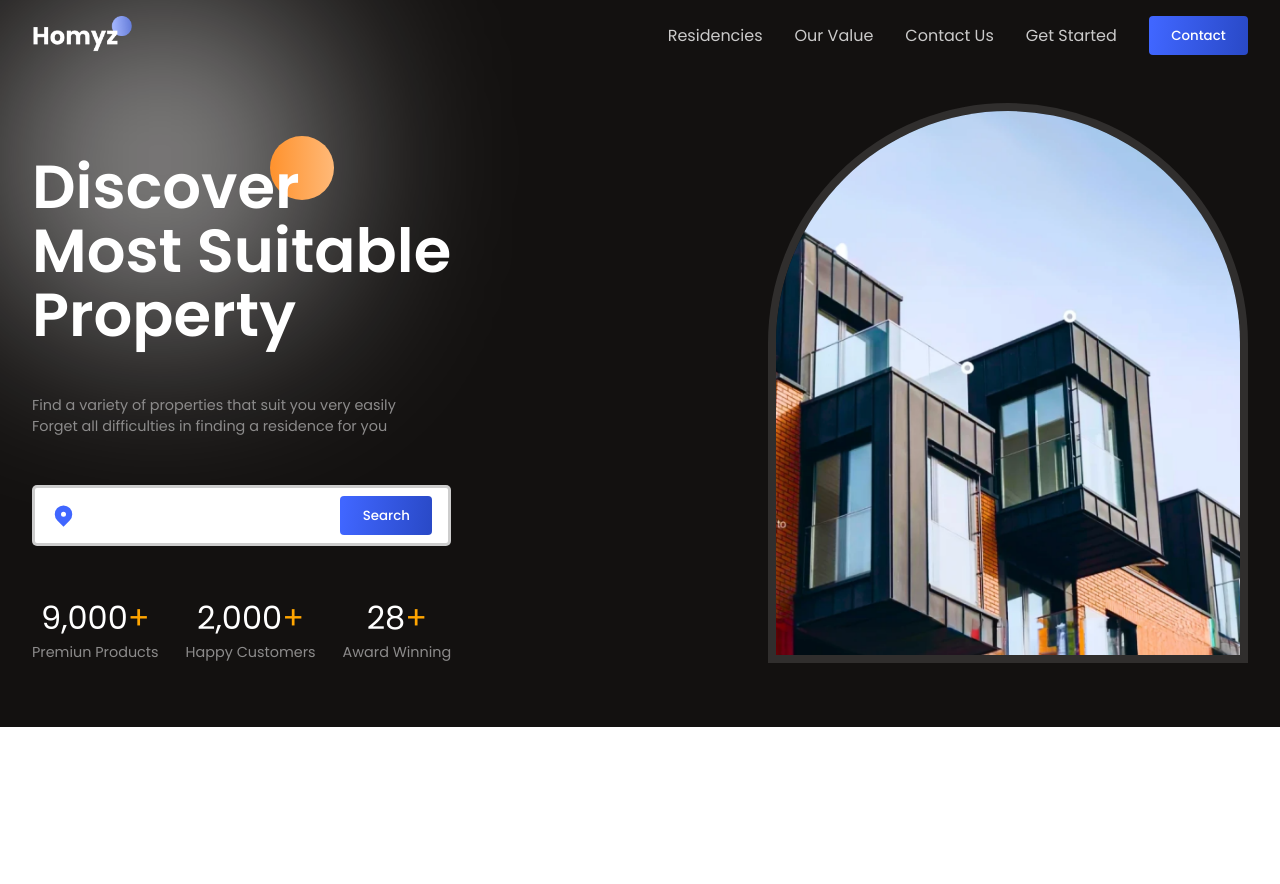
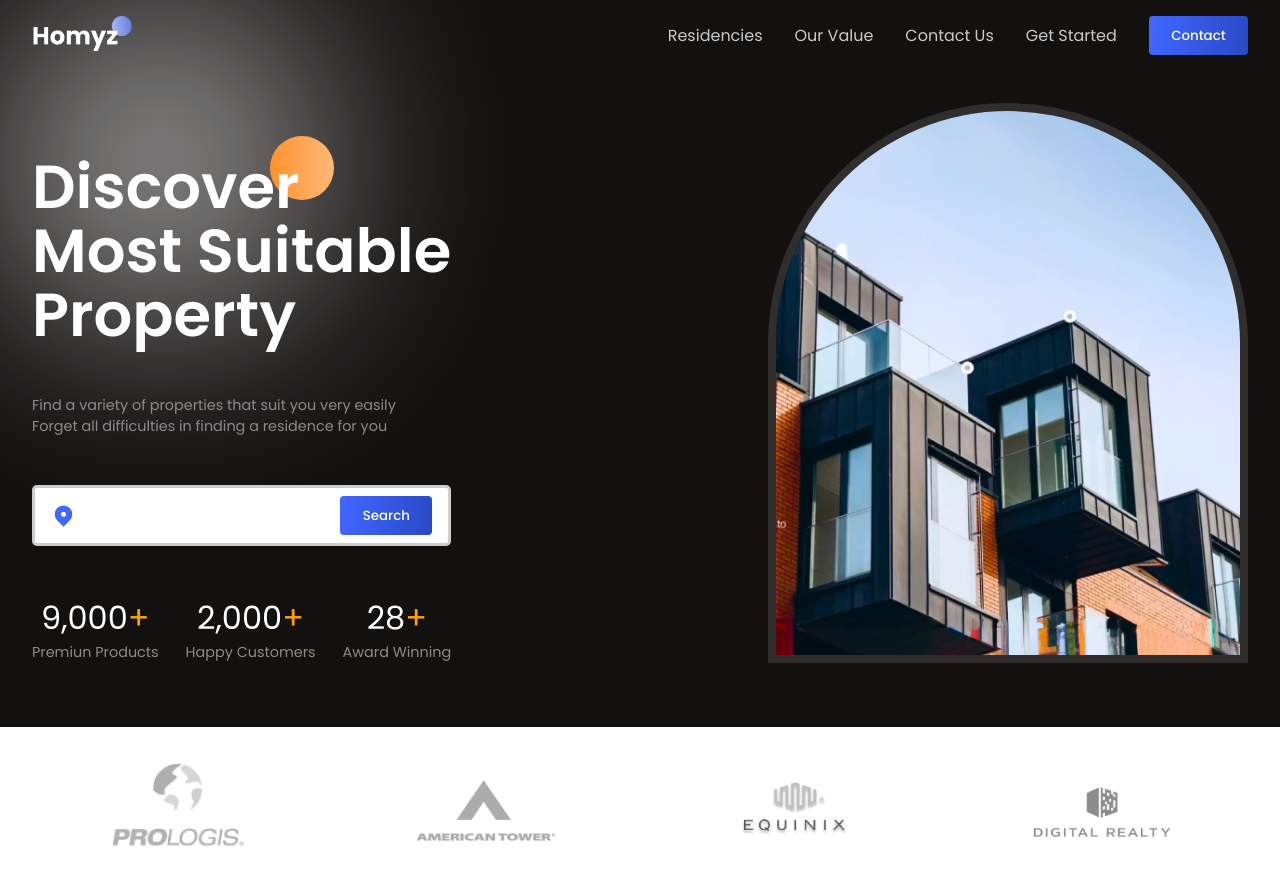
Before and after one commit to suisashehi/real-estate, a React (Vite) app: page / in a window 1280 px wide. Shown: the top 884 px of the page. Before the commit the page ends 800 px from the top, so only its background shows below. Built offline with nearby package versions, Linux system fonts and the light colour scheme.

Commit message:
initialized the Residencies component structure, imported Swiper dependencies, and linked slider data.

```diff
--- a/src/App.jsx
+++ b/src/App.jsx
@@ -1,6 +1,7 @@
 import Header from './components/Header/Header'
 import Hero from "./components/Hero/Hero.jsx";
 import './App.css'
+import Companies from './components/Companies/Companies.jsx';
 
 function App() {
   return (
@@ -12,6 +13,7 @@ function App() {
       <Hero />
       </div>
 
+      <Companies />
 
     </div>
   );
--- /dev/null
+++ b/src/components/Companies/Companies.css
@@ -0,0 +1,11 @@
+.c-container{
+    justify-content: space-around;
+    gap: 1rem;
+
+
+}
+
+.c-container>img{
+    width: 9rem;
+
+}
--- /dev/null
+++ b/src/components/Companies/Companies.jsx
@@ -0,0 +1,18 @@
+import React from 'react'
+import "./Companies.css"
+
+const Companies = () => {
+  return (
+    <section className='c-wrapper'>
+        <div className="paddings innerWidth flexCenter c-container">
+            <img src='./prologis.png' alt='' />
+            <img src='./tower.png' alt='' />
+            <img src='./equinix.png' alt='' />
+            <img src='./realty.png' alt='' />
+
+        </div>
+    </section>
+  )
+}
+
+export default Companies
```
Also changed, not shown: src/components/Residencies/Residencies.jsx (added, +13 -0 lines), src/components/Residencies/Residencies.css (added).
